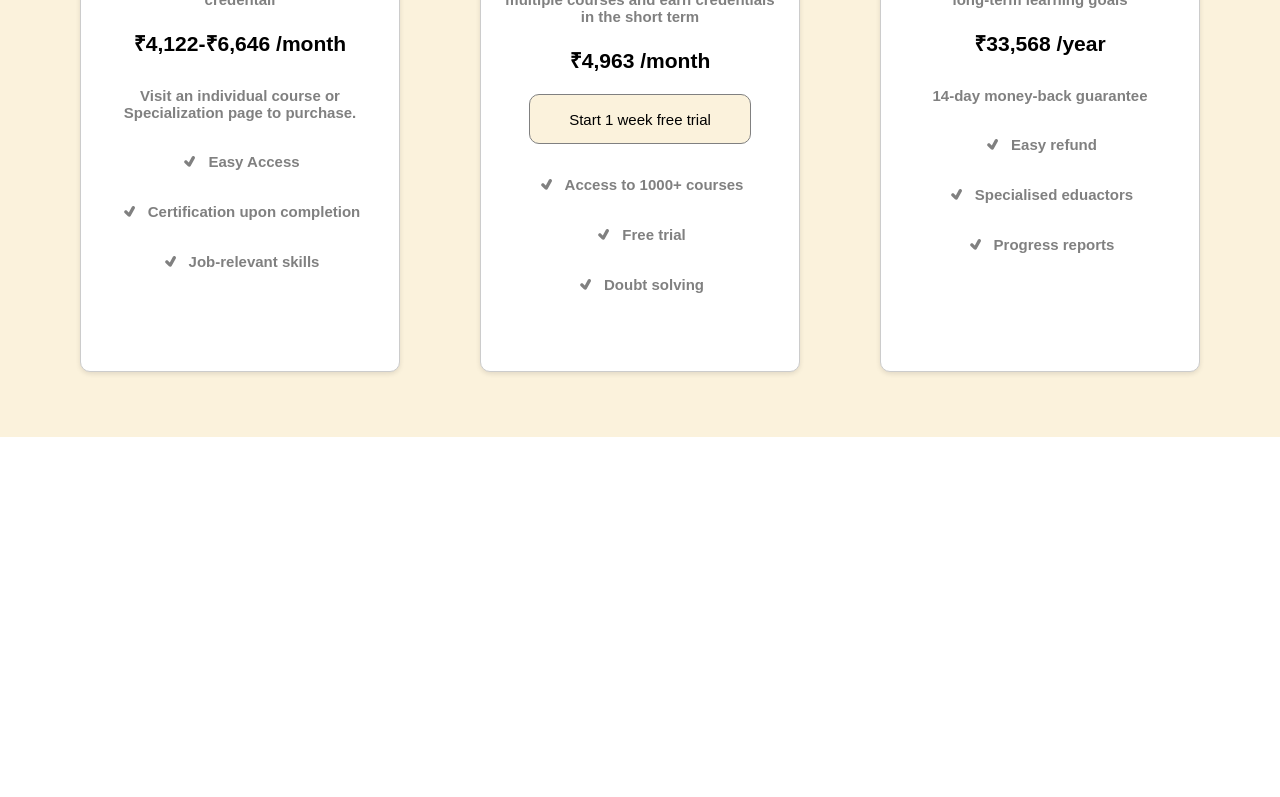
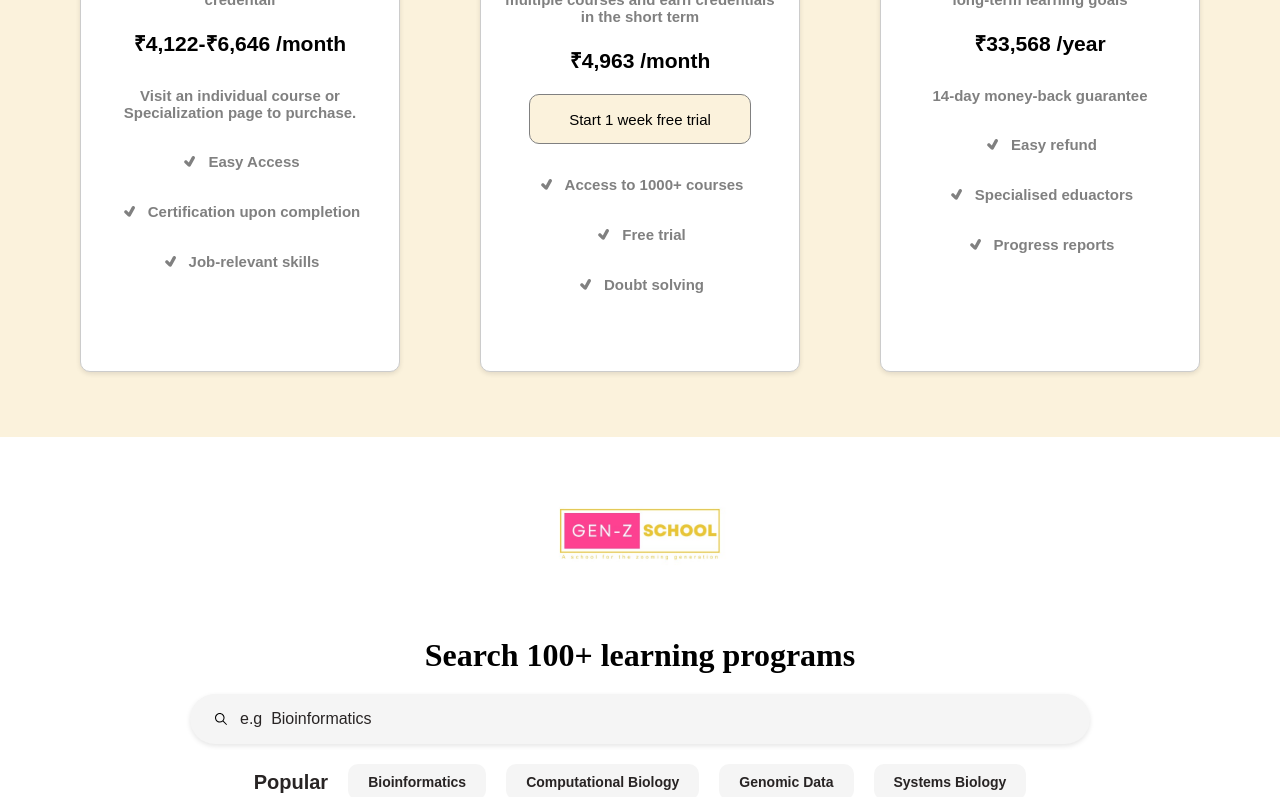
Before and after one commit to SaherM26/genz_1.0, a React (Create React App) app in the folder bsl/frontend/: page / in a window 1280 px wide. Shown: the part 2000-2797 px from the top of the page. Before the commit the page ends 2437 px from the top, so only its background shows below. Built offline with nearby package versions, Linux system fonts and the light colour scheme.

Commit message:
third commit

```diff
--- a/bsl/frontend/src/App.js
+++ b/bsl/frontend/src/App.js
@@ -6,6 +6,7 @@ import CoursesList from './Components/CoursesList/CoursesList';
 import Hero from './Components/Hero/Hero';
 import Navbar from './Components/Navbar/Navbar';
 import Plans from './Components/Plans/Plans';
+import Search from './Components/Search/Search';
 
 function App() {
   return (
@@ -15,6 +16,7 @@ function App() {
     <Content/>
     <CoursesList/>
    <Plans/>
+   <Search/>
     </div>
   );
 }
--- a/bsl/frontend/src/Components/Navbar/Navbar.css
+++ b/bsl/frontend/src/Components/Navbar/Navbar.css
@@ -32,10 +32,10 @@ gap: 10px;
 }
 
 .search-box {
-    width: 520px;
+    width: 600px;
     height: 50px;
     background-color: #f5f5f5;
-    border-radius: 60px;
+    border-radius: 100px;
     display: flex;
     align-items: center;
     position: relative;
@@ -50,9 +50,9 @@ gap: 10px;
     font-size: 16px;
     border: none;
     outline: none;
-    border-radius: 20px;
     color: #282424;
     background-color: transparent;
+    border-radius: 20px;
   }
 
   .search-icon {
@@ -82,6 +82,7 @@ gap: 10px;
     color: #626262;
     font-size: 20px;
     font-weight: 500;
+    margin-left: 50px;
 }
 .nav-menu li{
 
@@ -98,6 +99,7 @@ gap: 10px;
     align-items: center;
     gap: 100px;
     margin-right: 50px;
+  margin-left: 60px;
   }
 
   .nav-login-cart svg {
--- a/bsl/frontend/src/Components/Navbar/Navbar.jsx
+++ b/bsl/frontend/src/Components/Navbar/Navbar.jsx
@@ -12,7 +12,7 @@ const Navbar = () => {
         <div className="nav-logo">
             <img src={logo} alt=""/>
           </div>
-          <div className="search-box">
+          <div className="search-box" style={{ width: '600px' }}>
   <div className="search-icon">
   <IoIosSearch />
   </div>
--- /dev/null
+++ b/bsl/frontend/src/Components/Search/Search.css
@@ -0,0 +1,86 @@
+.search{
+height: 600px;
+}
+.logo img {
+    width: 200px;
+    height: 200px
+  }
+
+.logo{
+margin-top: 0%;
+display: flex;
+justify-content: center;
+align-items: center;
+}
+.search-box {
+    margin-top: 0%;
+ margin: 20px auto;
+    display: flex;
+    justify-content: center;
+    align-items: center;
+    width: 900px;
+    height: 50px;
+    background-color: #f5f5f5;
+    box-shadow: 0 2px 5px rgba(0, 0, 0, 0.1);
+}
+
+  .search-input {
+    width: 100%;
+    height: 100%;
+    padding: 0 16px 0 50px;
+    font-size: 16px;
+    border: none;
+    outline: none;
+    border-radius: 20px;
+    color: #282424;
+    background-color: transparent;
+  }
+
+  .search-icon {
+    position: absolute;
+    left: 16px;
+    display: flex;
+    align-items: center;
+    justify-content: center;
+    height: 100%;
+    width: 30px;
+  }
+
+  .search-icon img {
+    width: 20px;
+    height: auto;
+  }
+
+  .search-input::placeholder {
+    color: #282424;
+  }
+.search h1{
+    margin-top: 0%;
+    text-align: center;
+ font-family: 'Times New Roman', Times, serif;
+}
+
+.popular-categories-row {
+    display: flex;
+    align-items: center;
+    justify-content: center;
+    gap: 20px;
+    margin-top: 20px;
+  }
+
+  .popular-label {
+    font-size: 20px;
+    font-weight: bold;
+    color: #282424;
+
+  }
+
+
+  .category-box {
+    background-color: #f5f5f5;
+    padding: 10px 20px;
+    border-radius: 10px;
+    font-size: 14px;
+    font-weight: bold;
+    color: #282424;
+  }
--- /dev/null
+++ b/bsl/frontend/src/Components/Search/Search.jsx
@@ -0,0 +1,33 @@
+import React from 'react'
+import './Search.css';
+import { IoIosSearch } from "react-icons/io";
+import logo from '../Assets/logo.jpg'
+const Search = () => {
+  return (
+    <div className='search'>
+    <div className="logo">
+               <img src={logo} alt=""/>
+             </div>
+      <h1>Search 100+ learning programs</h1>
+         <div className="search-box">
+  <div className="search-icon">
+  <IoIosSearch />
+  </div>
+  <input
+    type="text"
+    placeholder="e.g  Bioinformatics"
+    className="search-input"
+  />
+</div>
+<div className="popular-categories-row">
+        <div className="popular-label">Popular</div>
+        <div className="category-box">Bioinformatics</div>
+        <div className="category-box">Computational Biology</div>
+        <div className="category-box">Genomic Data</div>
+        <div className="category-box">Systems Biology</div>
+      </div>
+    </div>
+  )
+}
+
+export default Search
```
